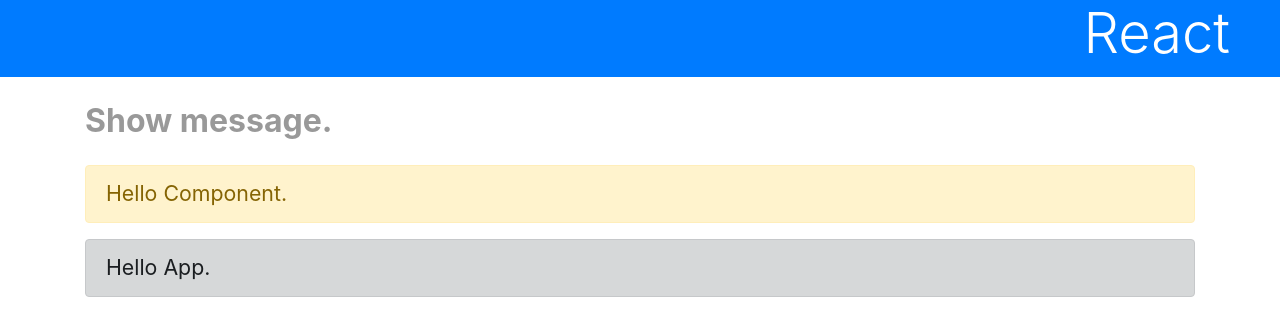
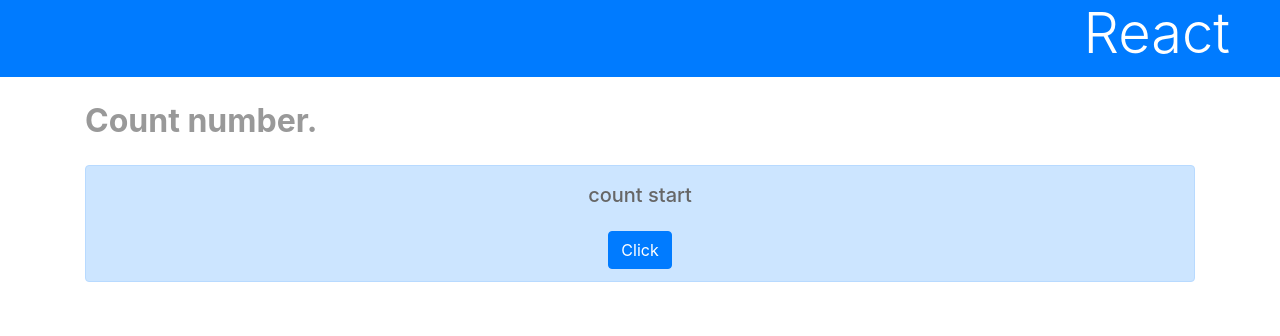
Before and after one commit to besumero628/practice_js, a React (Create React App) app in the folder react_app/: page / in a window 1280 px wide. Shown: the top 336 px of the page. Built offline with nearby package versions, Linux system fonts and the light colour scheme.

Commit message:
[React] イベントのバインド

```diff
--- a/react_app/src/App.js
+++ b/react_app/src/App.js
@@ -6,17 +6,28 @@
   constructor(props){
     super(props);
     this.state = {
-      msg: 'Hello Component.'
+      msg: 'count start',
+      counter:0,
     }
+    this.doAction = this.doAction.bind(this)
+  }
+
+  doAction(event){
+    this.setState({
+      counter: this.state.counter + 1,
+      msg: '*** count: '+ this.state.counter + ' ***'
+    })
   }
 
   render(){
     return <div>
       <h1 className="bg-primary text-white display-4">React</h1>
       <div className="container">
-        <p className="subtitle">Show message.</p>
-        <p className="alert alert-warning">{this.state.msg}</p>
-        <p className="alert alert-dark">{this.props.msg}</p>
+        <p className="subtitle">Count number.</p>
+        <div className="alert alert-primary text-center">
+          <p className="h5 mb-4">{this.state.msg}</p>
+          <button className="btn btn-primary" onClick={this.doAction}>Click</button>
+        </div>
       </div>
     </div>
   }
--- a/react_app/src/index.js
+++ b/react_app/src/index.js
@@ -6,7 +6,7 @@
 
 ReactDOM.render(
   <React.StrictMode>
-    <App msg="Hello App." />
+    <App />
   </React.StrictMode>,
   document.getElementById('root')
 );
```
